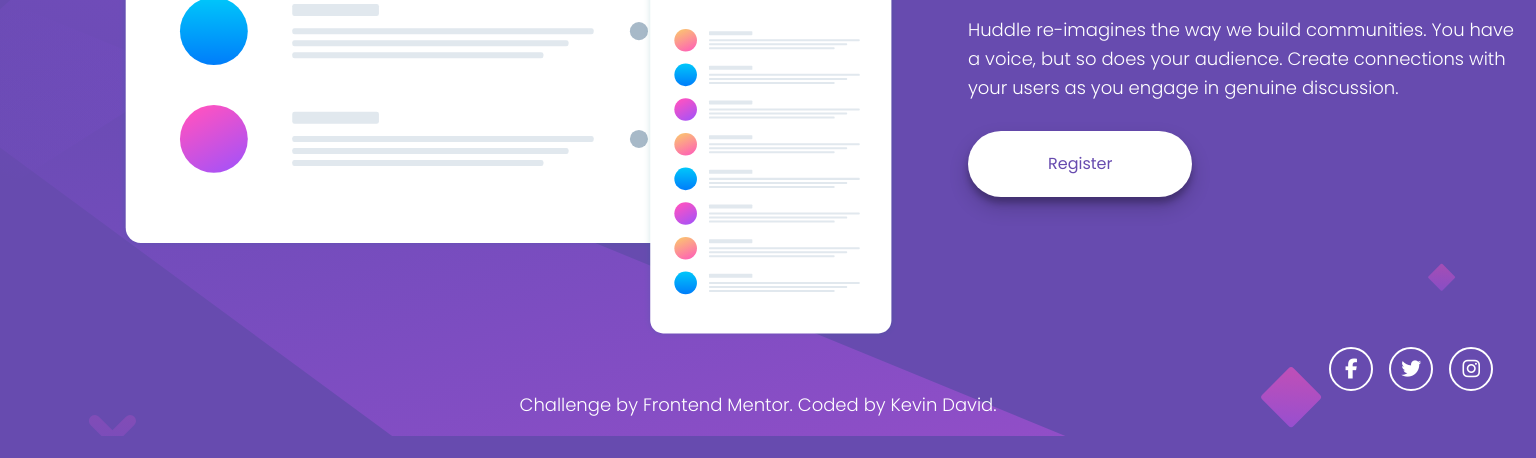
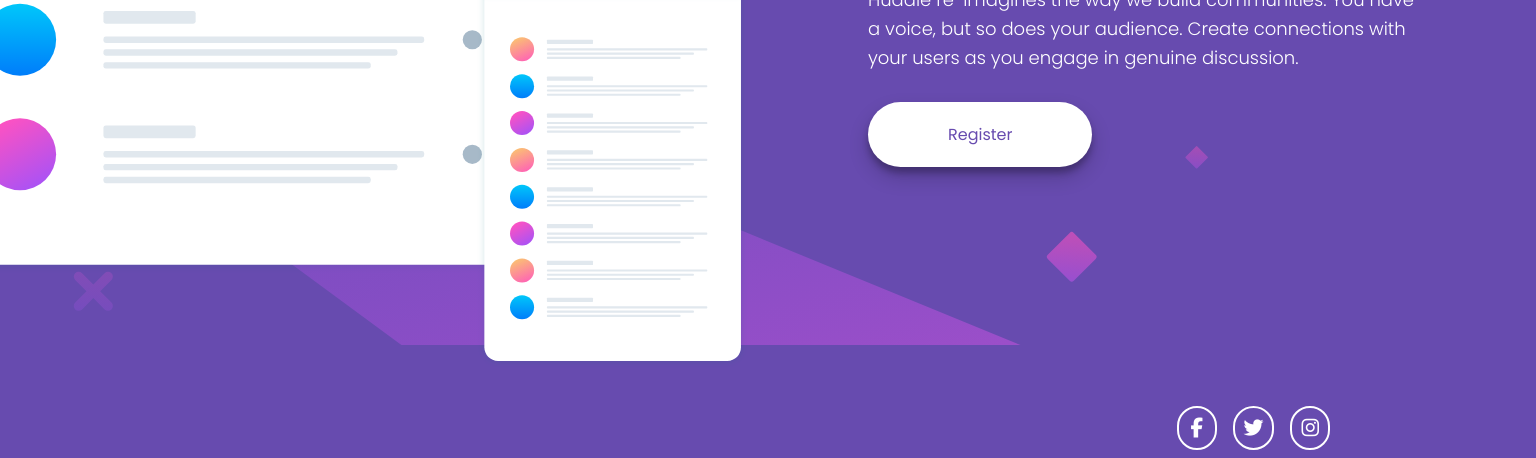
Before and after one commit to Kevo760/Landing-Page, a plain HTML site: page index.html in a window 1536 px wide. Shown: the part 429-887 px from the top of the page. Before the commit the page ends 865 px from the top, so only its background shows below. Drawn offline with Linux system fonts and the light colour scheme.

Commit message:
Sizes
Fixed up sizing

```diff
--- a/index.html
+++ b/index.html
@@ -48,11 +48,6 @@ Create connections with your users as you engage in genuine discussion.</p>
 <a href="#" class="fab fa-instagram"></a>
 
 </div>
-
-    <p class="attribution">
-      Challenge by Frontend Mentor.
-      Coded by Kevin David.
-    </p>
   </footer>
 </body>
 </html>
--- a/style.css
+++ b/style.css
@@ -11,6 +11,8 @@ font-family: 'Poppins';
 @media only screen and (min-width: 1440px) {
   body {
     background-image: url("./images/bg-desktop.svg");
+    background-position: top left;
+    background-size: 83%;
   }
 }
 
@@ -26,7 +28,7 @@ font-family: 'Poppins';
 @media only screen and (min-width: 1440px) {
   .logo img {
     width: 15%;
-    padding: 4% 0 0 5%;
+    padding: 3.5% 0 0 5%;
   }
 }
 
@@ -63,7 +65,7 @@ font-family: 'Poppins';
 
 @media only screen and (min-width: 1440px) {
   .illustration {
-    padding: 80px 0 0 200px;
+    padding: 80px 0 0 0;
     display: block;
 
   }
@@ -76,7 +78,7 @@ font-family: 'Poppins';
 
 @media only screen and (min-width: 1440px) {
   .illustration img {
-    width: 780px;
+    width: 830px;
   }
 }
 
@@ -86,7 +88,7 @@ padding: 11% 11% 0 11%;
 
 @media only screen and (min-width: 1440px) {
   .text {
-  padding: 0 100px 0 200px;
+  padding: 0 200px 80px 100px;
   height: 400px;
   }
 }
@@ -218,9 +220,9 @@ margin-right: 14px;
   }
 
   .social {
-    margin-top: auto;
+    margin-top: 2%;
     text-align: right;
-    margin-right: 15px;
+    margin-right: 13%;
   }
 
   .fa-facebook-f {
@@ -240,22 +242,9 @@ margin-right: 14px;
 /* ======= FOOTER  =======*/
 
 
-.attribution {
-  font-size: 18px;
-  text-align: center;
-  margin-top: 7%;
-}
-
-
-@media only screen and (min-width: 1440px) {
-  .attribution {
-    font-size: 18px;
-    text-align: center;
-    margin-top: 0;
-  }
 
 footer {
-  width: 1500px;
+
 }
 
 }
```
